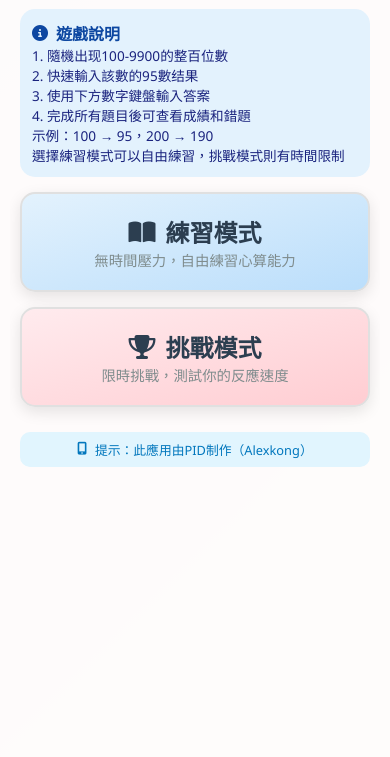
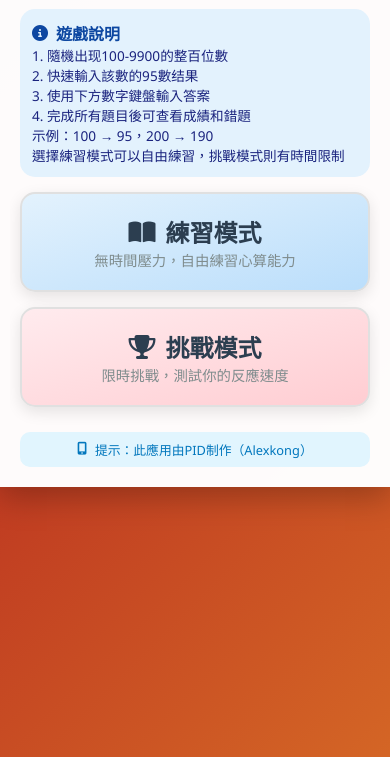
Before and after one commit to alexkong123/test, a plain HTML site: page index.html in a window 390 px wide. Shown: the part 87-844 px from the top of the page. Drawn offline with Linux system fonts and the light colour scheme.

Commit message:
Update index.html

```diff
--- a/index.html
+++ b/index.html
@@ -2,7 +2,7 @@
 <html lang="zh-TW">
 <head>
 <meta charset="UTF-8">
-<meta name="viewport" content="width=device-width, initial-scale=1.0, maximum-scale=1.0, user-scalable=no">
+<meta name="viewport" content="width=device-width, initial-scale=1.0, maximum-scale=5.0, user-scalable=yes">
 <title>95數背數小游戲 - 練習模式優化版</title>
 <link rel="stylesheet" href="https://cdnjs.cloudflare.com/ajax/libs/font-awesome/6.4.0/css/all.min.css">
 <style>
@@ -20,10 +20,11 @@
 }
 
 body {
-    overscroll-behavior: none;
-    height: 100vh;
+    overscroll-behavior: auto; /* 從none改為auto，允許滾動 */
+    min-height: 100vh;
     color: #333;
-    overflow: hidden;
+    overflow-x: hidden; /* 只隱藏水平滾動 */
+    overflow-y: auto; /* 允許垂直滾動 */
     background: linear-gradient(135deg, #1a2a6c, #b21f1f, #fdbb2d);
     background-size: 400% 400%;
     animation: gradientBG 15s ease infinite;
@@ -32,8 +33,7 @@ body {
 .container {
     width: 95%;
     max-width: 500px;
-    min-height: 95vh;
-    max-height: 95vh;
+    min-height: auto; /* 從95vh改為auto */
     background: rgba(255, 255, 255, 0.95);
     border-radius: 20px;
     padding: 15px;
@@ -43,7 +43,7 @@ body {
     margin: 2.5vh auto;
     display: flex;
     flex-direction: column;
-    overflow: hidden;
+    overflow: visible; /* 從hidden改為visible */
 }
 
 @keyframes gradientBG {
@@ -70,9 +70,10 @@ h1 {
     display: none;
     flex: 1;
     flex-direction: column;
-    overflow-y: auto;
+    overflow-y: auto; /* 允許垂直滾動 */
     padding: 10px;
     -webkit-overflow-scrolling: touch;
+    min-height: 0; /* 確保flex子元素可以收縮 */
 }
 
 .active {
@@ -888,7 +889,7 @@ h1 {
     flex-direction: column;
     overflow-y: auto;
     padding-bottom: 5px;
-    max-height: calc(95vh - 150px);
+    max-height: none; /* 移除max-height限制 */
 }
 
 .result-footer {
@@ -941,21 +942,22 @@ h1 {
 /* 響應式調整 - 手機全畫面優化 */
 @media (max-width: 480px) {
     body {
-        overflow: hidden;
+        overflow-x: hidden; /* 只隱藏水平滾動 */
+        overflow-y: auto; /* 允許垂直滾動 */
         background: linear-gradient(135deg, #1a2a6c, #b21f1f, #fdbb2d);
         background-size: 400% 400%;
         animation: gradientBG 15s ease infinite;
     }
 
     .container {
-        height: 100vh !important;
+        min-height: auto !important; /* 改為auto */
         width: 100% !important;
-        max-height: 100vh !important;
         border-radius: 0 !important;
         padding: 10px !important;
         margin: 0 !important;
         max-width: 100% !important;
         background: rgba(255, 255, 255, 0.98);
+        overflow: visible; /* 允許內容溢出 */
     }
 
     .simplified-title {
@@ -1054,6 +1056,7 @@ h1 {
     /* 結果頁面優化 */
     #result-screen {
         padding: 5px;
+        overflow-y: auto; /* 允許滾動 */
     }
 
     #result-screen h1 {
@@ -1199,6 +1202,12 @@ h1 {
         gap: 10px;
         padding: 0 10px;
     }
+
+    /* 確保屏幕可以滾動 */
+    .screen {
+        overflow-y: auto !important;
+        min-height: auto !important;
+    }
 }
 
 /* 針對小屏幕手機進一步優化 */
@@ -1272,21 +1281,23 @@ h1 {
 /* 防止iOS缩放的特殊处理 */
 @supports (-webkit-overflow-scrolling: touch) {
     body {
-        overscroll-behavior: contain;
+        overscroll-behavior: auto; /* 改為auto以允許滾動 */
     }
 }
 
 /* 针对iOS设备 */
 @media (max-device-width: 480px) and (-webkit-min-device-pixel-ratio: 2) {
     body {
-        overflow: hidden;
+        overflow-x: hidden; /* 只隱藏水平滾動 */
+        overflow-y: auto; /* 允許垂直滾動 */
     }
 }
 
 /* 针对其他设备 */
 @media not all and (max-device-width: 480px) and (-webkit-min-device-pixel-ratio: 2) {
     body {
-        overflow: auto;
+        overflow-x: hidden; /* 只隱藏水平滾動 */
+        overflow-y: auto; /* 允許垂直滾動 */
     }
 }
 </style>
```
